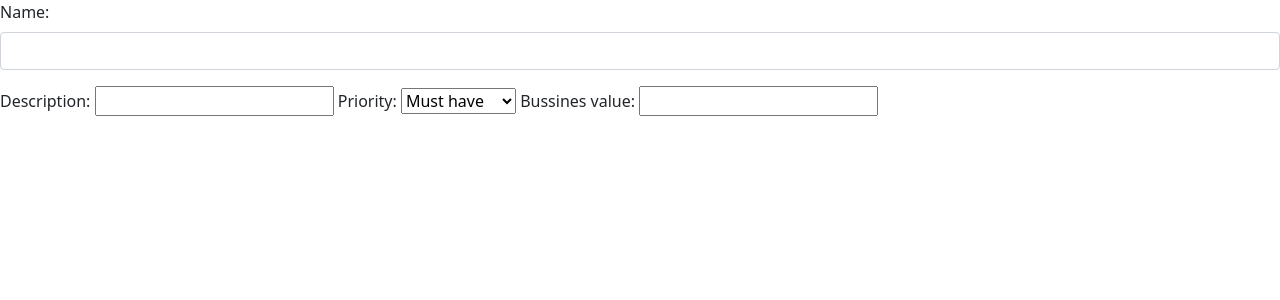
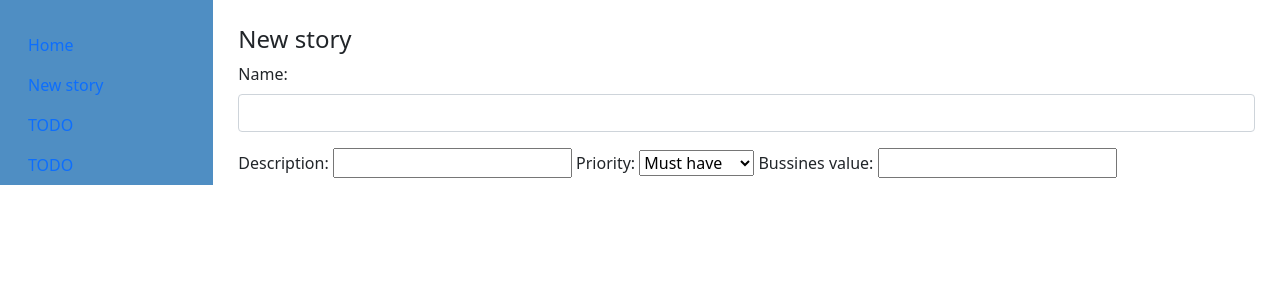
Before and after one commit to mrWhoop/SMRPO-scrum-app, a Django app: page /new_story/ in a window 1280 px wide. Shown: the part 100-400 px from the top of the page. Run offline with Django 3.2, Linux system fonts and the light colour scheme.

Commit message:
delo na new story

```diff
--- a/scrum/scrum_app/static/css/main.css
+++ b/scrum/scrum_app/static/css/main.css
@@ -9,3 +9,17 @@ header h1 {
 	font-size: 21pt;
 	line-height: 100px;
 }
+
+nav {
+	background-color: #4F8EC3;
+	height: 100%;
+	padding-top: 25px;
+}
+
+nav ul li a {
+	color: #fff;
+}
+
+.main_container {
+	padding: 25px;
+}
--- a/scrum/scrum_app/templates/base.html
+++ b/scrum/scrum_app/templates/base.html
@@ -22,10 +22,34 @@
 		<h1 class="align-middle">SCRUM App</h1>
 	</header>
 
+	<div class="container-fluid h-100">
 
+		<div class="row">
 
-{% block content %}
-{% endblock %}
+			<nav class="col-2 h-100">
+				<ul class="nav flex-column">
+				 	<li class="nav-item">
+				    	<a class="nav-link active" href="#">Home</a>
+				  	</li>
+				  	<li class="nav-item">
+				    	<a class="nav-link" href="#">New story</a>
+				  	</li>
+				  	<li class="nav-item">
+				    	<a class="nav-link" href="#">TODO</a>
+				  	</li>
+				  	<li class="nav-item">
+				    	<a class="nav-link" href="#">TODO</a>
+				  	</li>
+				</ul>
+			</nav>
+
+			<div class="col-10 main_container">
+				{% block content %}
+				{% endblock %}
+			</div>
+
+		</div>
+	</div>
 
 </body>
 </html>
--- a/scrum/scrum_app/templates/new_story.html
+++ b/scrum/scrum_app/templates/new_story.html
@@ -2,6 +2,7 @@
 {% load static %}
 {% block content %}
 
+<h4>New story</h4>
 <form class="">
 	<div class="mb-3">
 		<label class="form-label" for="story_name">Name:</label>
```
